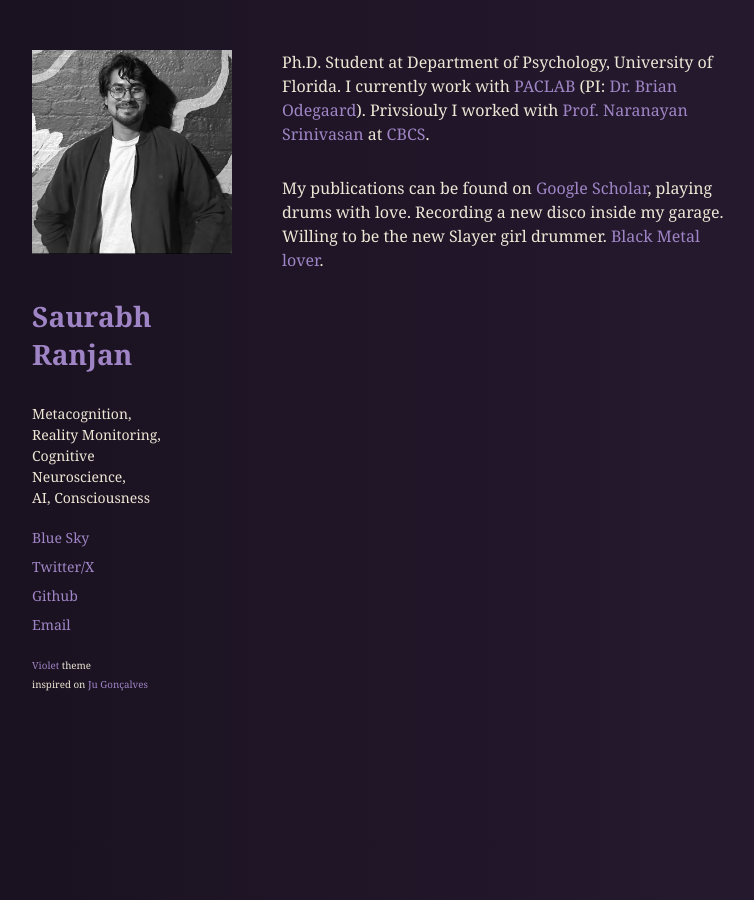
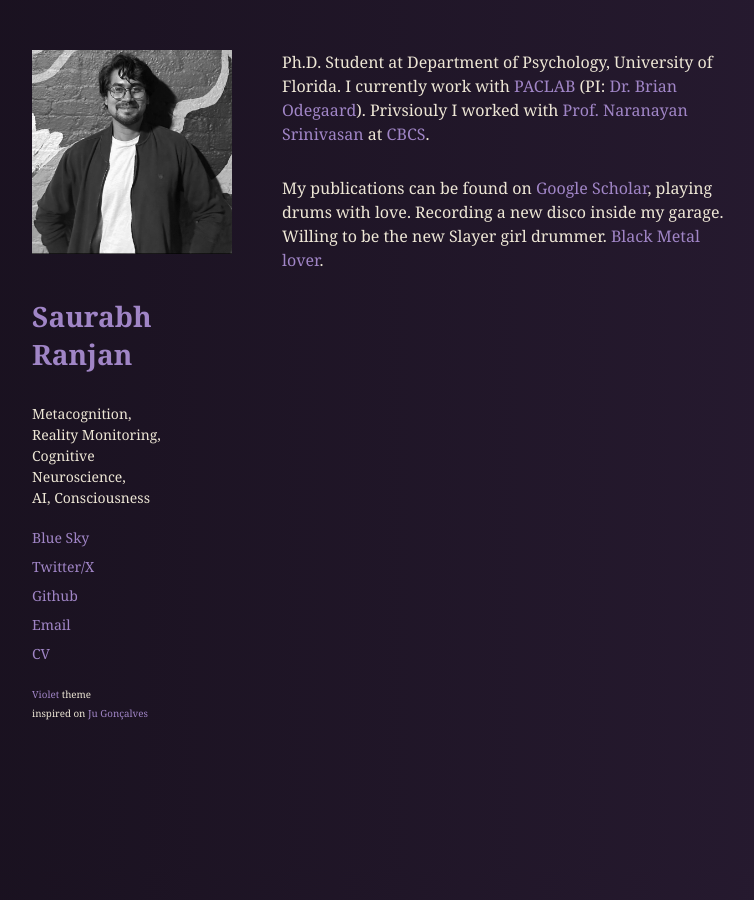
Before and after one commit to saurabhr/saurabhr.github.io, a Jekyll site: the page built from index.html, in a window 1280 px wide. Shown: the whole page, without its empty margins (68-822 px from the left). Built offline with Jekyll 4.4.1, drawn with Linux system fonts in a browser that asks for light colours.

```diff
--- a/index.html
+++ b/index.html
@@ -23,6 +23,7 @@ title: Home
       <li><a href="https://twitter.com/{{ site.twitter }}" target=_blank>Twitter/X</a></li>
       <li><a href="https://github.com/{{ site.github }}" target=_blank>Github</a></li>
       <li><a href="mailto:{{ site.email }}" target=_blank>Email</a></li>
+      <li><a href="https://1drv.ms/b/s!Aj13zKMc23QKjGJRlR8QN3CNrGTX?e=aexzZA" target=_blank>CV</a></li>
     </ul>
   </nav>
 
```
